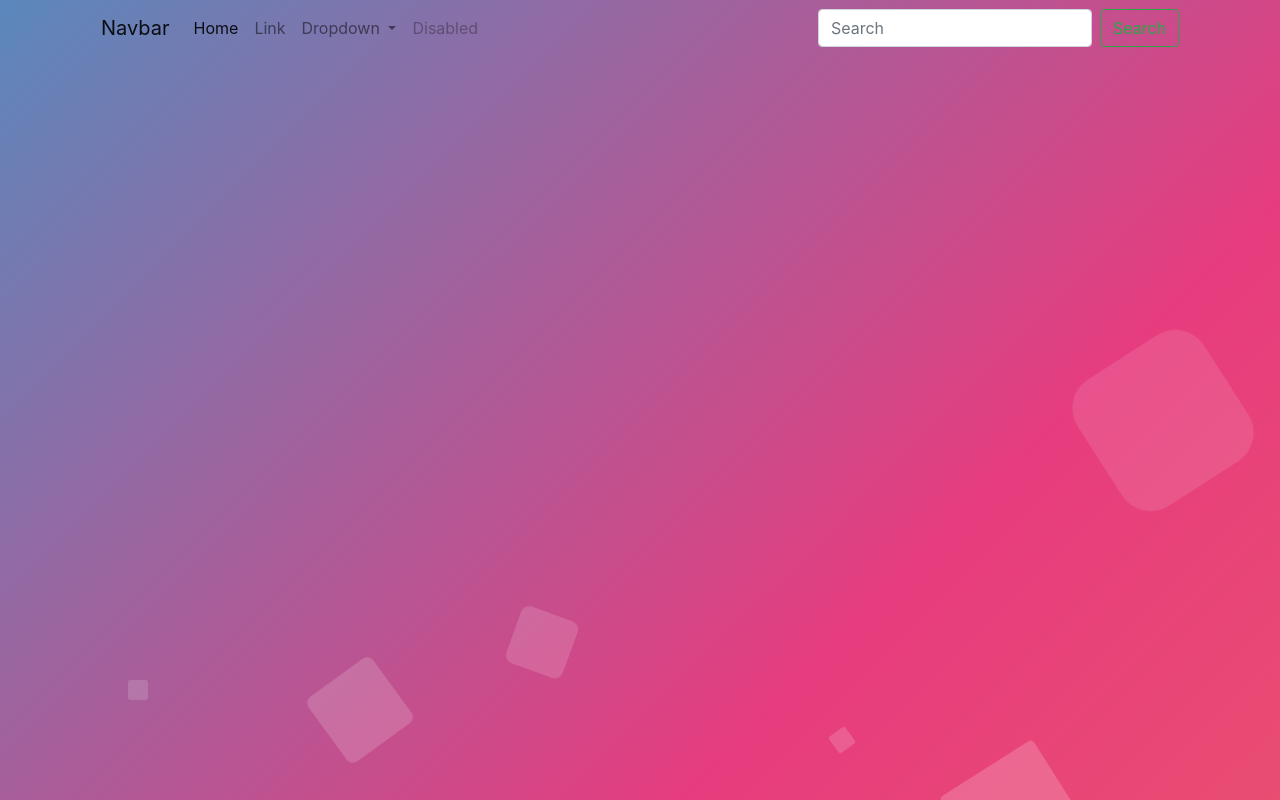
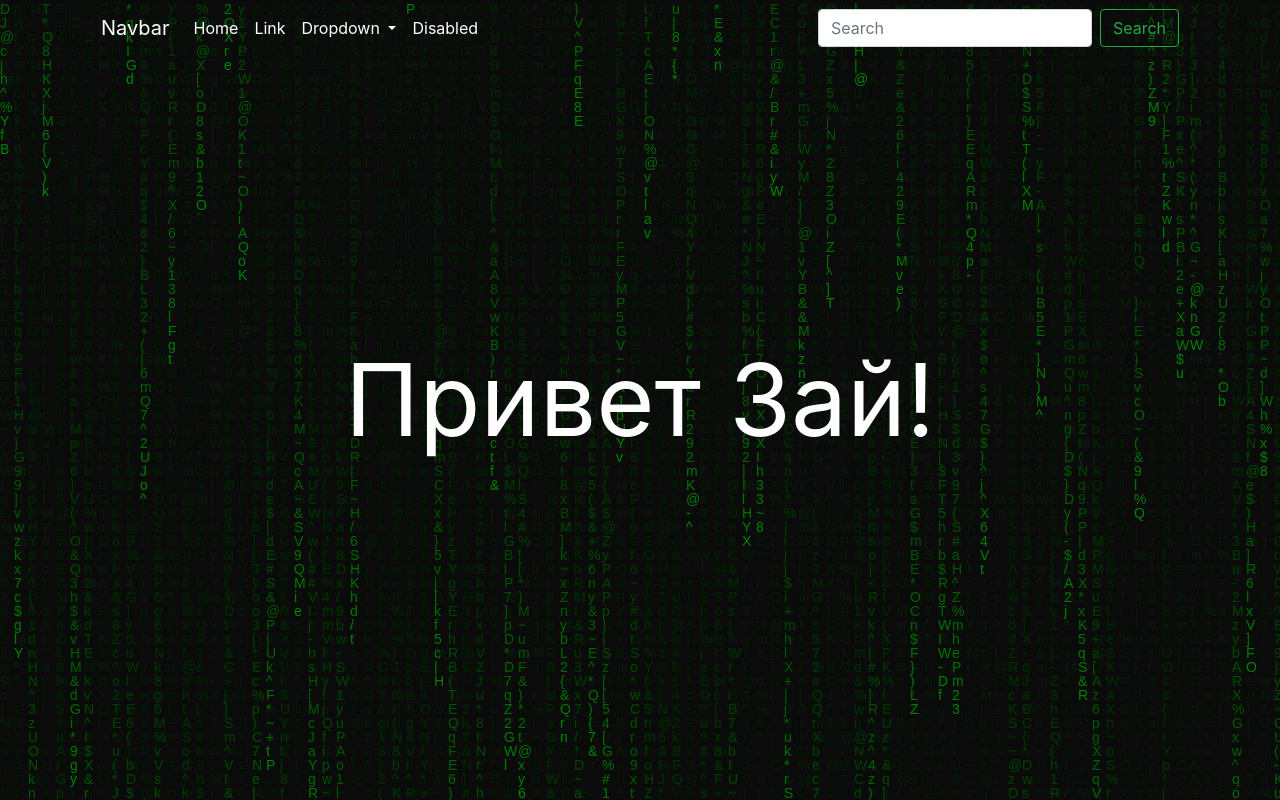
Before and after one commit to Andreykg/myportfolio, a Vue app: page / in a window 1280 px wide. Built offline with nearby package versions, Linux system fonts and the light colour scheme.

Commit message:
matrix BG

```diff
--- a/src/App.vue
+++ b/src/App.vue
@@ -3,22 +3,11 @@
     <div class="container-fluid" style="z-index=1">
       <NavBar></NavBar>
     </div>
-    <div class="context" style="z-index=1">
+    <div style="z-index=1">
       <router-view></router-view>
     </div>
-    <div class="area">
-      <ul class="circles">
-        <li></li>
-        <li></li>
-        <li></li>
-        <li></li>
-        <li></li>
-        <li></li>
-        <li></li>
-        <li></li>
-        <li></li>
-        <li></li>
-      </ul>
+    <div class="main-bg">
+      <canvas id="c"></canvas>
     </div>
   </div>
 </template>
@@ -32,55 +21,66 @@ import Component from "vue-class-component";
   components: {
     NavBar,
   },
+  mounted() {
+    // geting canvas by Boujjou Achraf
+    const c: any = document.getElementById("c");
+    if (!c) {
+      return;
+    }
+    const ctx = c.getContext("2d");
+
+    //making the canvas full screen
+    c.height = window.innerHeight;
+    c.width = window.innerWidth;
+
+    //chinese characters - taken from the unicode charset
+    let matrix: any =
+      "abcdefghijklmnopqrstuvwxyzABCDEFGHIJKLMNOPQRSTUVWXYZ123456789@#$%^&*()*&^%+-/~{[|`]}";
+    //converting the string into an array of single characters
+    matrix = matrix.split("");
+
+    const fontSize = 14;
+    const columns = c.width / fontSize; //number of columns for the rain
+    //an array of drops - one per column
+    const drops: any = [];
+    //x below is the x coordinate
+    //1 = y co-ordinate of the drop(same for every drop initially)
+    for (let x = 0; x < columns; x++) drops[x] = 1;
+
+    //drawing the characters
+    function draw() {
+      //Black BG for the canvas
+      //translucent BG to show trail
+      ctx.fillStyle = "rgba(0, 0, 0, 0.04)";
+      ctx.fillRect(0, 0, c.width, c.height);
+
+      ctx.fillStyle = "green"; //green text
+      ctx.font = fontSize + "px arial";
+      //looping over drops
+      for (let i = 0; i < drops.length; i++) {
+        //a random chinese character to print
+        const text = matrix[Math.floor(Math.random() * matrix.length)];
+        //x = i*fontSize, y = value of drops[i]*fontSize
+        ctx.fillText(text, i * fontSize, drops[i] * fontSize);
+
+        //sending the drop back to the top randomly after it has crossed the screen
+        //adding a randomness to the reset to make the drops scattered on the Y axis
+        if (drops[i] * fontSize > c.height && Math.random() > 0.975)
+          drops[i] = 0;
+
+        //incrementing Y coordinate
+        drops[i]++;
+      }
+    }
+
+    setInterval(draw, 35);
+  },
 })
 export default class App extends Vue {}
 </script>
 <style scouped lang="scss">
-@import url("https://fonts.googleapis.com/css?family=Exo:400,700");
-
-* {
-  margin: 0px;
-  padding: 0px;
-}
-
-@keyframes gradient {
-  0% {
-    background-position: 0% 50%;
-  }
-  50% {
-    background-position: 100% 50%;
-  }
-  100% {
-    background-position: 0% 50%;
-  }
-}
-
-body {
-  font-family: "Exo", sans-serif;
-}
-
-.context {
-  width: 100%;
-}
-
-.context h1 {
-  text-align: center;
-  color: #fff;
-  font-size: 50px;
-}
-
-.area {
-  background: linear-gradient(
-    -45deg,
-    #ee7752,
-    #e73c7e,
-    #23a6d5,
-    #23d5ab,
-    #a5d523
-  );
-  background-size: 400% 400%;
-  animation: gradient 15s ease infinite;
-  width: 100%;
+.main-bg {
+     width: 100%;
   height: 100vh;
   position: absolute;
   top: 0;
@@ -88,112 +88,16 @@ body {
   z-index: -1;
 }
 
-.circles {
-  position: absolute;
-  top: 0;
-  left: 0;
-  width: 100%;
-  height: 100%;
-  overflow: hidden;
+
+* {
+  margin: 0;
+  padding: 0;
 }
 
-.circles li {
-  position: absolute;
+body {
+  background: black;
+}
+canvas {
   display: block;
-  list-style: none;
-  width: 20px;
-  height: 20px;
-  background: rgba(255, 255, 255, 0.2);
-  animation: animate 25s linear infinite;
-  bottom: -150px;
-}
-
-.circles li:nth-child(1) {
-  left: 25%;
-  width: 80px;
-  height: 80px;
-  animation-delay: 0s;
-}
-
-.circles li:nth-child(2) {
-  left: 10%;
-  width: 20px;
-  height: 20px;
-  animation-delay: 2s;
-  animation-duration: 12s;
-}
-
-.circles li:nth-child(3) {
-  left: 70%;
-  width: 20px;
-  height: 20px;
-  animation-delay: 4s;
-}
-
-.circles li:nth-child(4) {
-  left: 40%;
-  width: 60px;
-  height: 60px;
-  animation-delay: 0s;
-  animation-duration: 18s;
-}
-
-.circles li:nth-child(5) {
-  left: 65%;
-  width: 20px;
-  height: 20px;
-  animation-delay: 0s;
-}
-
-.circles li:nth-child(6) {
-  left: 75%;
-  width: 110px;
-  height: 110px;
-  animation-delay: 3s;
-}
-
-.circles li:nth-child(7) {
-  left: 35%;
-  width: 150px;
-  height: 150px;
-  animation-delay: 7s;
-}
-
-.circles li:nth-child(8) {
-  left: 50%;
-  width: 25px;
-  height: 25px;
-  animation-delay: 15s;
-  animation-duration: 45s;
-}
-
-.circles li:nth-child(9) {
-  left: 20%;
-  width: 15px;
-  height: 15px;
-  animation-delay: 2s;
-  animation-duration: 35s;
-}
-
-.circles li:nth-child(10) {
-  left: 85%;
-  width: 150px;
-  height: 150px;
-  animation-delay: 0s;
-  animation-duration: 11s;
-}
-
-@keyframes animate {
-  0% {
-    transform: translateY(0) rotate(0deg);
-    opacity: 1;
-    border-radius: 0;
-  }
-
-  100% {
-    transform: translateY(-1000px) rotate(720deg);
-    opacity: 0;
-    border-radius: 50%;
-  }
 }
 </style>
--- a/src/components/NavBar.vue
+++ b/src/components/NavBar.vue
@@ -69,21 +69,16 @@ import Vue from "vue";
 import Component from "vue-class-component";
 
 @Component<NavBar>({
-  // props: {
-  //     title: String,
-  //     icon: String,
-  //     tooltip: String,
-  // },
 })
 export default class NavBar extends Vue {
-  // protected readonly title!: string;
-  // protected readonly icon!: string;
-  // get classIcon(): string {
-  //     return 'icon-' + this.icon;
-  // }
 }
 </script>
 
-<!-- Add "scoped" attribute to limit CSS to this component only -->
 <style scoped>
+#navbarSupportedContent li .nav-link{
+    color: #ffffff;
+}
+.navbar-brand {
+    color: #ffffff!important;
+}
 </style>
--- /dev/null
+++ b/src/views/AnimationBG.vue
@@ -0,0 +1,186 @@
+<template>
+  <ul class="circles">
+    <li></li>
+    <li></li>
+    <li></li>
+    <li></li>
+    <li></li>
+    <li></li>
+    <li></li>
+    <li></li>
+    <li></li>
+    <li></li>
+  </ul>
+</template>
+
+<script lang="ts">
+import { Component, Vue } from "vue-property-decorator";
+
+@Component({
+  components: {},
+})
+export default class AnimationBG extends Vue {}
+</script>
+
+<style scoped>
+@import url("https://fonts.googleapis.com/css?family=Exo:400,700");
+
+* {
+  margin: 0px;
+  padding: 0px;
+}
+
+@keyframes gradient {
+  0% {
+    background-position: 0% 50%;
+  }
+  50% {
+    background-position: 100% 50%;
+  }
+  100% {
+    background-position: 0% 50%;
+  }
+}
+
+body {
+  font-family: "Exo", sans-serif;
+}
+
+.context {
+  width: 100%;
+}
+
+.context h1 {
+  text-align: center;
+  color: #fff;
+  font-size: 50px;
+}
+
+.area {
+  background: linear-gradient(
+    -45deg,
+    #ee7752,
+    #e73c7e,
+    #23a6d5,
+    #23d5ab,
+    #a5d523
+  );
+  background-size: 400% 400%;
+  animation: gradient 15s ease infinite;
+  width: 100%;
+  height: 100vh;
+  position: absolute;
+  top: 0;
+  left: 0;
+  z-index: -1;
+}
+
+.circles {
+  position: absolute;
+  top: 0;
+  left: 0;
+  width: 100%;
+  height: 100%;
+  overflow: hidden;
+}
+
+.circles li {
+  position: absolute;
+  display: block;
+  list-style: none;
+  width: 20px;
+  height: 20px;
+  background: rgba(255, 255, 255, 0.2);
+  animation: animate 25s linear infinite;
+  bottom: -150px;
+}
+
+.circles li:nth-child(1) {
+  left: 25%;
+  width: 80px;
+  height: 80px;
+  animation-delay: 0s;
+}
+
+.circles li:nth-child(2) {
+  left: 10%;
+  width: 20px;
+  height: 20px;
+  animation-delay: 2s;
+  animation-duration: 12s;
+}
+
+.circles li:nth-child(3) {
+  left: 70%;
+  width: 20px;
+  height: 20px;
+  animation-delay: 4s;
+}
+
+.circles li:nth-child(4) {
+  left: 40%;
+  width: 60px;
+  height: 60px;
+  animation-delay: 0s;
+  animation-duration: 18s;
+}
+
+.circles li:nth-child(5) {
+  left: 65%;
+  width: 20px;
+  height: 20px;
+  animation-delay: 0s;
+}
+
+.circles li:nth-child(6) {
+  left: 75%;
+  width: 110px;
+  height: 110px;
+  animation-delay: 3s;
+}
+
+.circles li:nth-child(7) {
+  left: 35%;
+  width: 150px;
+  height: 150px;
+  animation-delay: 7s;
+}
+
+.circles li:nth-child(8) {
+  left: 50%;
+  width: 25px;
+  height: 25px;
+  animation-delay: 15s;
+  animation-duration: 45s;
+}
+
+.circles li:nth-child(9) {
+  left: 20%;
+  width: 15px;
+  height: 15px;
+  animation-delay: 2s;
+  animation-duration: 35s;
+}
+
+.circles li:nth-child(10) {
+  left: 85%;
+  width: 150px;
+  height: 150px;
+  animation-delay: 0s;
+  animation-duration: 11s;
+}
+
+@keyframes animate {
+  0% {
+    transform: translateY(0) rotate(0deg);
+    opacity: 1;
+    border-radius: 0;
+  }
+
+  100% {
+    transform: translateY(-1000px) rotate(720deg);
+    opacity: 0;
+    border-radius: 50%;
+  }
+}
+</style>
--- a/src/views/Home.vue
+++ b/src/views/Home.vue
@@ -1,5 +1,13 @@
 <template>
-  <div class="home">
+  <div class="home" style="color: white">
+      <div style="    text-align: center;
+    font-size: 100px;
+    position: absolute;
+    top: 50%;
+    left: 50%;
+    transform: translate(-50%, -50%);">
+        Привет Зай!
+      </div>
   </div>
 </template>
 
```
